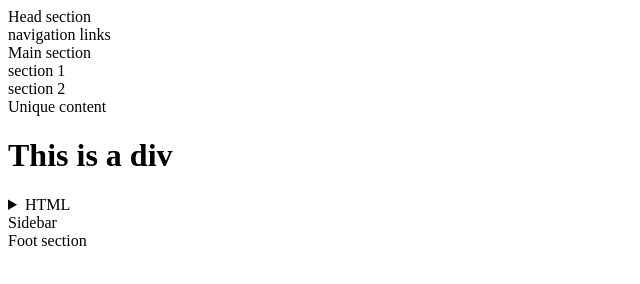
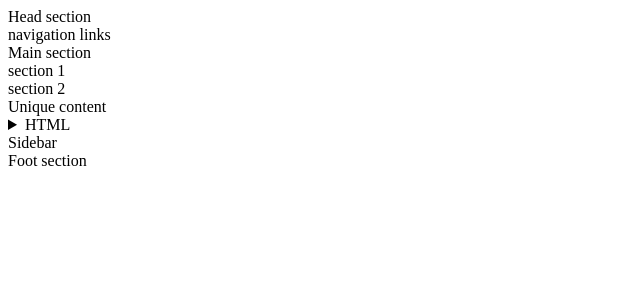
Before and after one commit to sreehari-m11/git_practice, a plain HTML site: page layout.html in a window 1280 px wide. Shown: the whole page, without its empty margins (0-640 px from the left). Drawn offline with Linux system fonts and the light colour scheme.

Commit message:
removed a div

```diff
--- a/layout.html
+++ b/layout.html
@@ -24,9 +24,6 @@
             </article>
         </section>
 
-        <div>
-            <h1>This is a div</h1>
-        </div>
 
         <details>
             <summary>HTML</summary>
```
